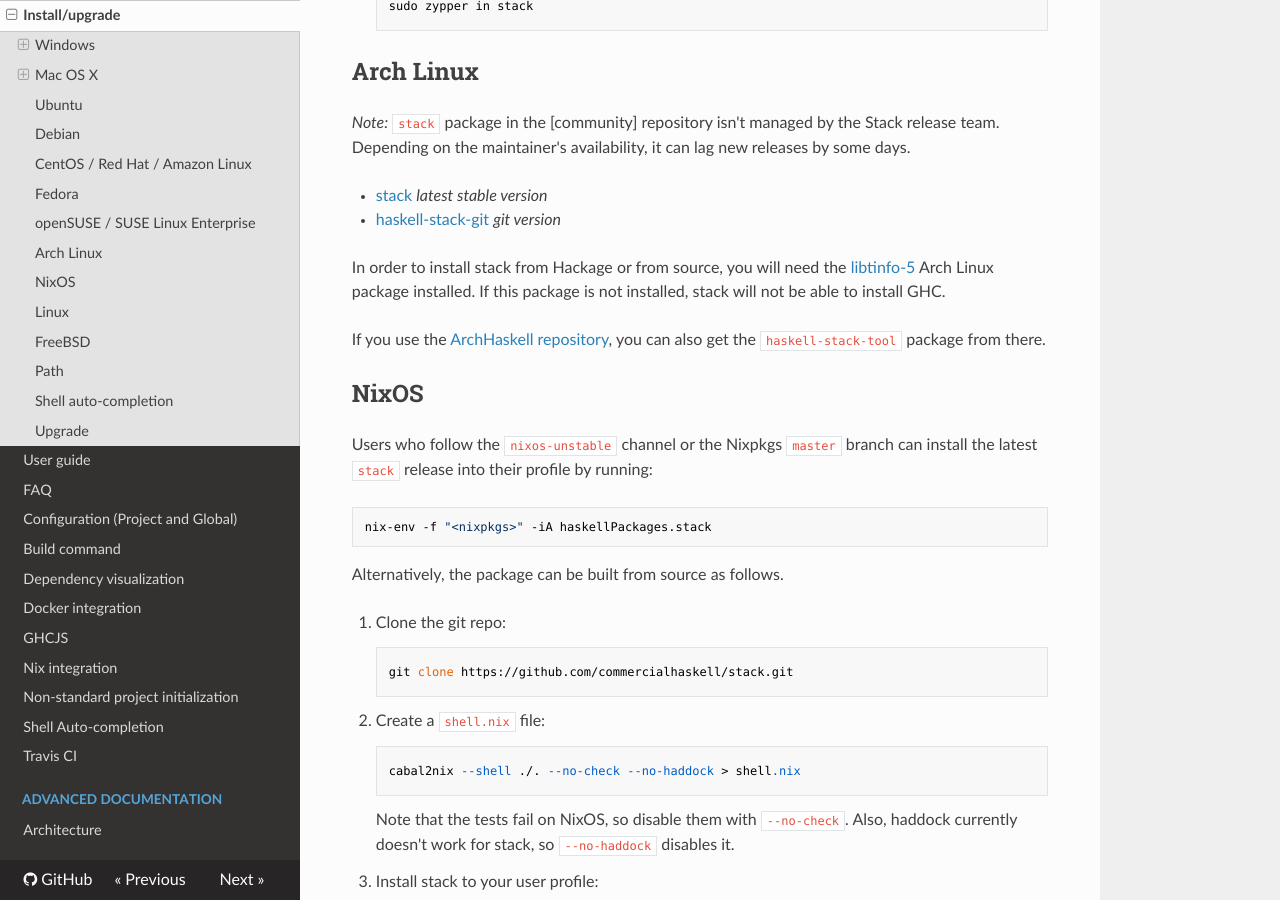
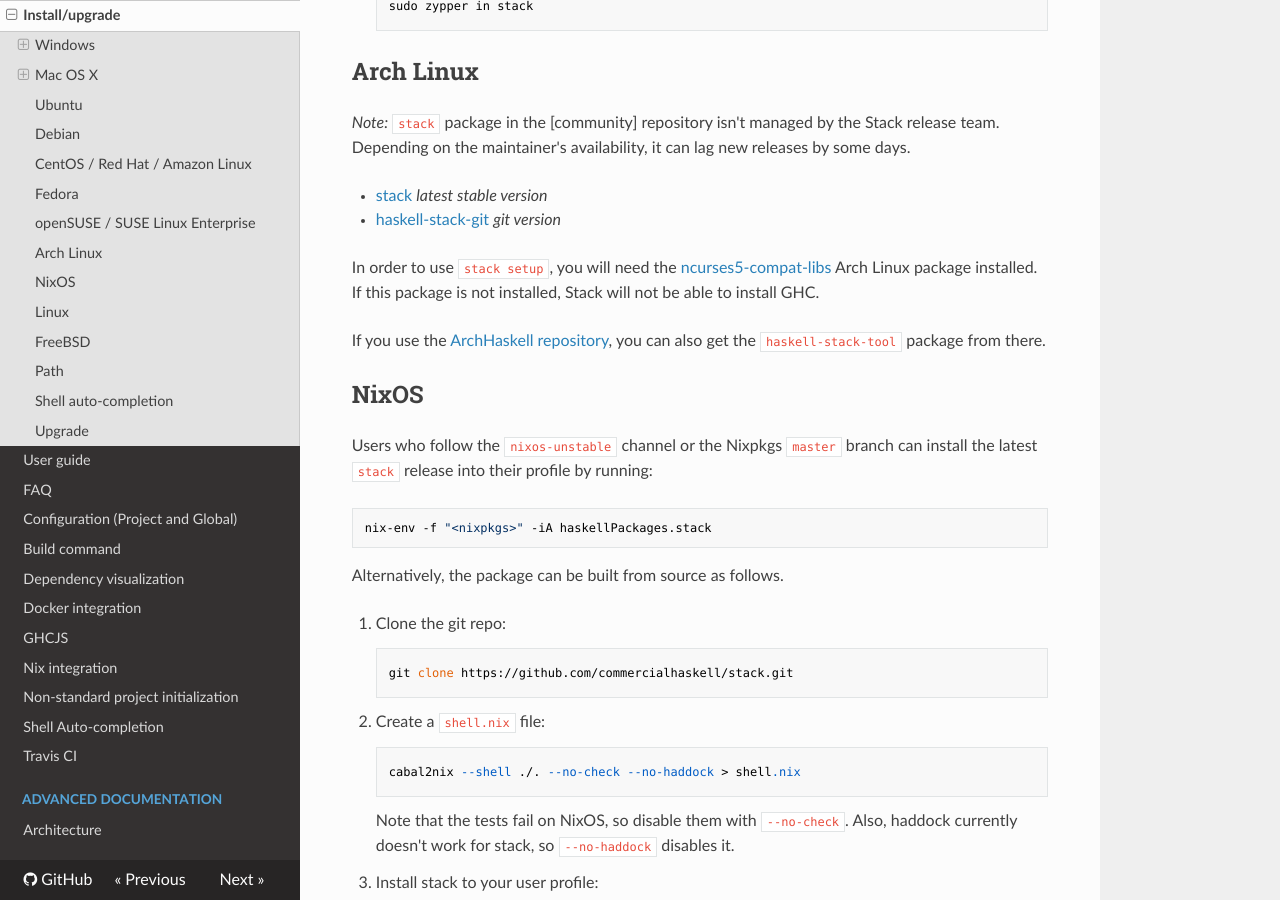
Before and after one commit to commercialhaskell/stack, an MkDocs documentation site: the page built from doc/install_and_upgrade.md, in a window 1280 px wide and 900 px high, scrolled down 4874 px. Built offline with MkDocs 1.6.1, drawn with Linux system fonts in a browser that asks for light colours; nearby versions of some CDN libraries; old or Windows-style settings are respelled for this version of MkDocs.

Commit message:
Update install_and_upgrade.md

```diff
--- a/doc/install_and_upgrade.md
+++ b/doc/install_and_upgrade.md
@@ -218,7 +218,7 @@
   - [stack](https://www.archlinux.org/packages/community/x86_64/stack/) _latest stable version_
   - [haskell-stack-git](https://aur.archlinux.org/packages/haskell-stack-git/) _git version_
 
-In order to install stack from Hackage or from source, you will need the [libtinfo-5](https://aur.archlinux.org/packages/libtinfo-5/) Arch Linux package installed.  If this package is not installed, stack will not be able to install GHC.
+In order to use `stack setup`, you will need the [ncurses5-compat-libs](https://aur.archlinux.org/packages/ncurses5-compat-libs/) Arch Linux package installed.  If this package is not installed, Stack will not be able to install GHC.
 
 If you use the [ArchHaskell repository](https://wiki.archlinux.org/index.php/ArchHaskell), you can also get the `haskell-stack-tool` package from there.
 
```
